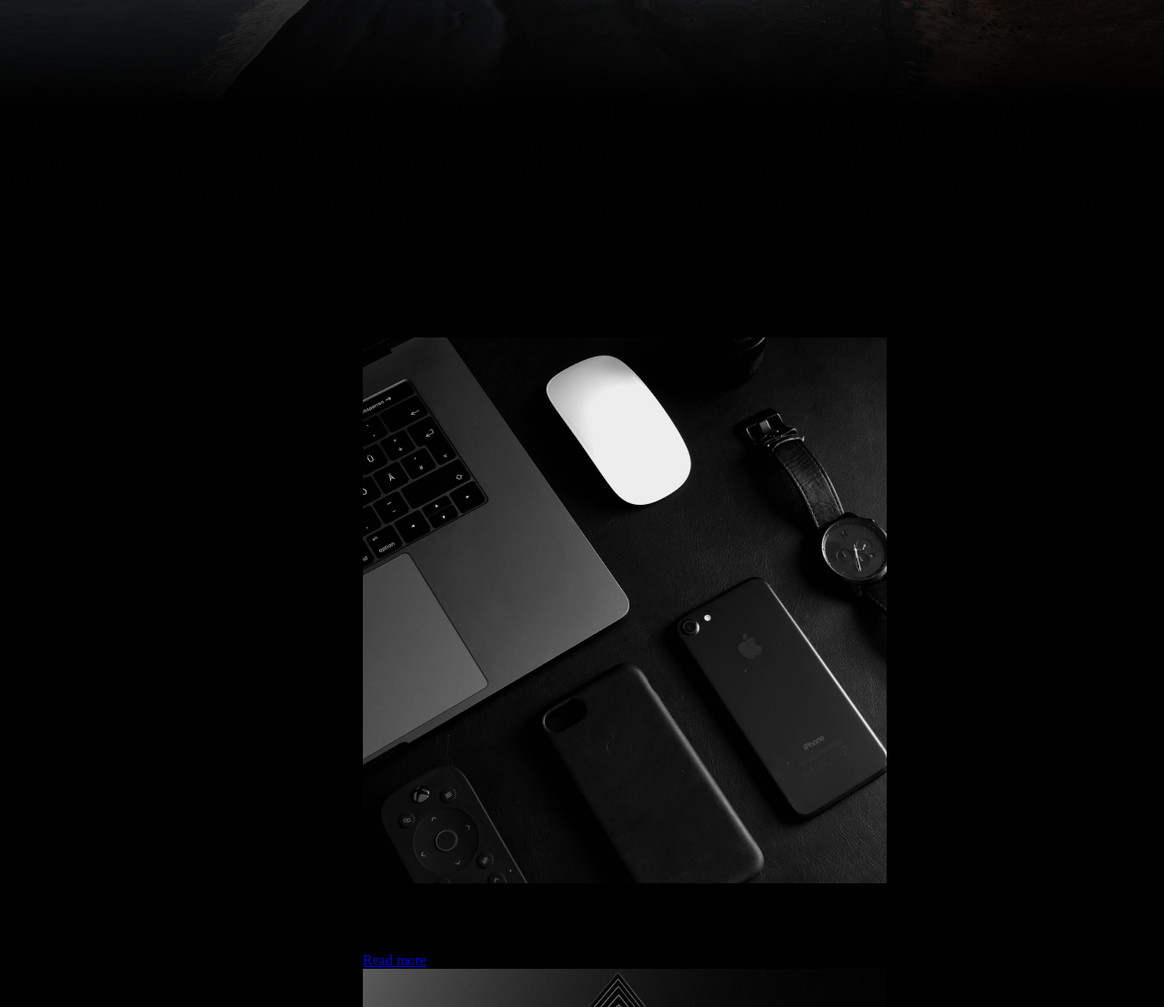
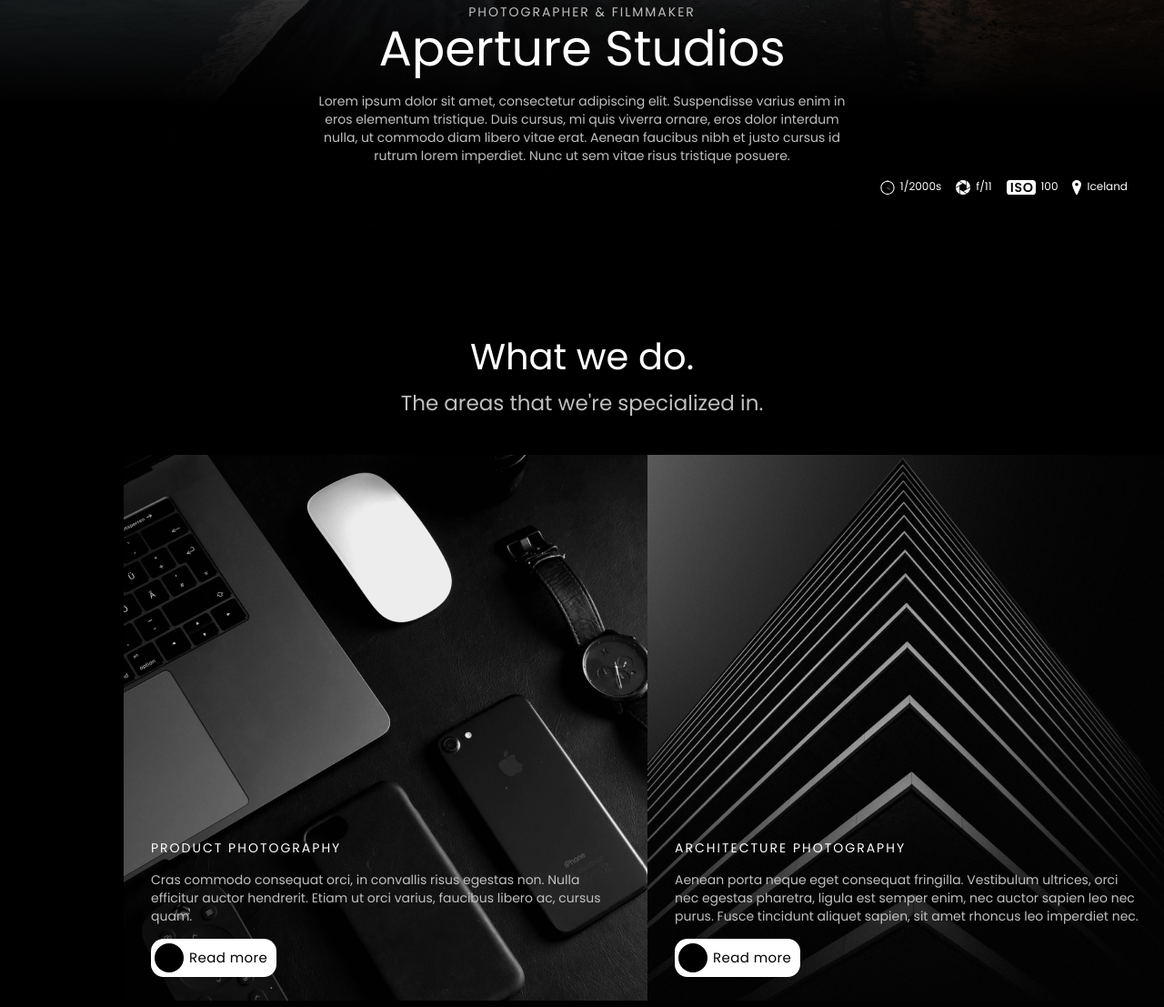
Before and after one commit to marsfrolova/Aperture, a plain HTML site: page index.html in a window 1280 px wide. Shown: the part 548-1655 px from the top of the page at 91% size. Drawn offline with Linux system fonts and the light colour scheme.

Commit message:
home work

```diff
--- a/css/style.css
+++ b/css/style.css
@@ -1,3 +1,7 @@
+body{
+    max-width: 1440px;
+    margin: auto;
+}
 *{
     padding: 0;
     margin: 0;
@@ -56,8 +60,11 @@
     background-size: cover;
     display: flex;
     justify-content: center;
-    align-items: center;
-    padding-right: 75px;
+    align-items: flex-end;
+    position: relative;
+}
+.container{
+    margin-bottom: 70px;
 }
 .container h5{
     font-family: 'Poppins';
@@ -90,6 +97,13 @@
     text-align: center;
     color: #C0C0C0;
 }
+.list ul{
+display: flex;
+    list-style: none;
+   position: absolute;
+    right: 40px;
+    bottom: 40px;
+}
 .list ul li{
     font-family: 'Poppins';
     font-style: normal;
@@ -98,11 +112,128 @@
     line-height: 12px;
     color: #FFFFFF;
     list-style: none;
+    padding-left: 16px;
 }
 
+.hero ul li:nth-child(1):before{
+    content: url("../img/12000.svg");
+    display: inline-block;
+    padding-right: 6px;
+    position: relative;
+    top: 5px
+}
+.hero ul li:nth-child(2):before{
+    content: url("../img/f11.svg");
+    display: inline-block;
+    padding-right: 6px;
+    position: relative;
+    top: 5px
+}
+.hero ul li:nth-child(3):before{
+    content: url("../img/100.svg");
+    display: inline-block;
+    padding-right: 6px;
+    position: relative;
+    top: 5px
+}
+.hero ul li:nth-child(4):before{
+    content: url("../img/iceland.svg");
+    display: inline-block;
+    padding-right: 6px;
+    position: relative;
+    top: 5px
+}
+
+ /*what*/
 .what{
-    max-width: 1200px;
-    display: flex;
-    padding: 120px 120px 100px 120px;
+    padding: 120px 136px 100px 136px;
     background: #000000;
 }
+.what_text h2{
+    font-family: 'Poppins';
+font-style: normal;
+font-weight: 400;
+font-size: 40px;
+line-height: 42px;
+text-align: center;
+color: #FFFFFF;
+margin-bottom: 15px;
+}
+.what_text h3{
+    font-family: 'Poppins';
+font-style: normal;
+font-weight: 400;
+font-size: 23px;
+line-height: 30px;
+text-align: center;
+color: #C0C0C0;
+margin-bottom: 42px;
+}
+.what_img{
+    display: flex;
+    justify-content: space-between;
+    align-items: center;
+}
+.what article{
+    max-width: 576px;
+    position: relative;
+}
+.what_img div{
+    position: absolute;
+    width: 100%;
+    height: 100%;
+    padding: 30px;
+    box-sizing: border-box;
+    display:flex;
+    align-content:flex-end;
+    flex-wrap: wrap;
+    }
+.what_article{
+    margin-bottom: 16px;
+}
+
+.what_img h4{
+    font-family: 'Poppins';
+font-style: normal;
+font-weight: 400;
+font-size: 14px;
+line-height: 20px;
+letter-spacing: 2px;
+text-transform: uppercase;
+color: #FFFFFF;
+margin-bottom: 15px;
+}
+.what_img p{
+    font-family: 'Poppins';
+font-style: normal;
+font-weight: 400;
+font-size: 14px;
+line-height: 20px;
+color: #C0C0C0;
+margin-bottom: 15px;
+}
+.what_article a{
+    display: flex;
+    align-items: center;
+    background: #FFFFFF;
+    border-radius: 14px;
+    padding-right: 10px;
+    text-decoration: none;
+    font-family: 'Poppins';
+    font-style: normal;
+    font-weight: 400;
+    font-size: 15px;
+    line-height: 20px;
+    letter-spacing: 0.4px;
+    color: #000000;
+  }
+
+.what_article a:before{
+    content: '';
+    width: 32px;
+    height: 32px;
+    display: block;
+    background-color: #000000;
+    border-radius: 50%;
+    margin: 5px 6px 5px 4px;
+}
--- a/index.html
+++ b/index.html
@@ -59,34 +59,44 @@
     </section>
 
     <section class="what">
-        <div>
+        <div class="what_text">
             <h2>What we do.</h2>
             <h3>The areas that we're specialized in.</h3>
         </div>
+        <div class="what_img">
+            <article class="what_article">
                 <div>
-            <article>
-                <img src="img/IMAGE1.jpg" alt="IMAGE1">
                     <h4>Product Photography</h4>
                     <p>Cras commodo consequat orci, in convallis risus egestas non. Nulla<br> efficitur auctor hendrerit. Etiam ut orci varius, faucibus libero ac, cursus<br> quam.</p>
                     <a href="#">Read more</a>
+                </div>
+                <img src="img/IMAGE1.jpg" alt="IMAGE1">
             </article>
-            <article>
-                <img src="img/IMAGE2.jpg" alt="IMAGE2">
+            <article class="what_article">
+                <div>
                     <h4>Architecture Photography</h4>
                     <p>Aenean porta neque eget consequat fringilla. Vestibulum ultrices, orci<br> nec egestas pharetra, ligula est semper enim, nec auctor sapien leo nec<br> purus. Fusce tincidunt aliquet sapien, sit amet rhoncus leo imperdiet nec.</p>
                     <a href="#">Read more</a>
+                </div>
+                <img src="img/IMAGE2.jpg" alt="IMAGE2">
             </article>
-            <article>
-                <img src="img/IMAGE3.jpg" alt="IMAGE3">
+        </div>
+        <div class="what_img">
+            <article class="what_article">
+                <div>
                     <h4>Drone Photography</h4>
                     <p>Mauris euismod elit et nisi ultrices, ut faucibus orci tincidunt. Duis tristique<br> sed lorem a vestibulum. Cras commodo consequat orci, in convallis risus<br> egestas non. Nulla efficitur auctor hendrerit. Etiam ut orci varius, faucibus<br> libero ac, cursus quam.</p>
                     <a href="#">Read more</a>
+                </div>
+                <img src="img/IMAGE3.jpg" alt="IMAGE3">
             </article>
-            <article>
-                <img src="img/IMAGE4.png" alt="IMAGE4">
+            <article class="what_article">
+                <div>
                     <h4>Wildlife Photography</h4>
                     <p>Lorem ipsum dolor sit amet, consectetur adipiscing elit. Nullam<br> scelerisque aliquam odio et faucibus. Nulla rhoncus feugiat eros<br> quis consectetur. Morbi neque ex, condimentum dapibus congue et,<br> vulputate ut ligula. Vestibulum sit amet urna turpis.</p>
                     <a href="#">Read more</a>
+                </div>
+                <img src="img/IMAGE4.png" alt="IMAGE4">
             </article>
         </div>
     </section>
```
Also changed, not shown: img/100.svg (added), img/12000.svg (added), img/f11.svg (added), img/iceland.svg (added). Lines whose indentation alone changed are shown as unchanged.
